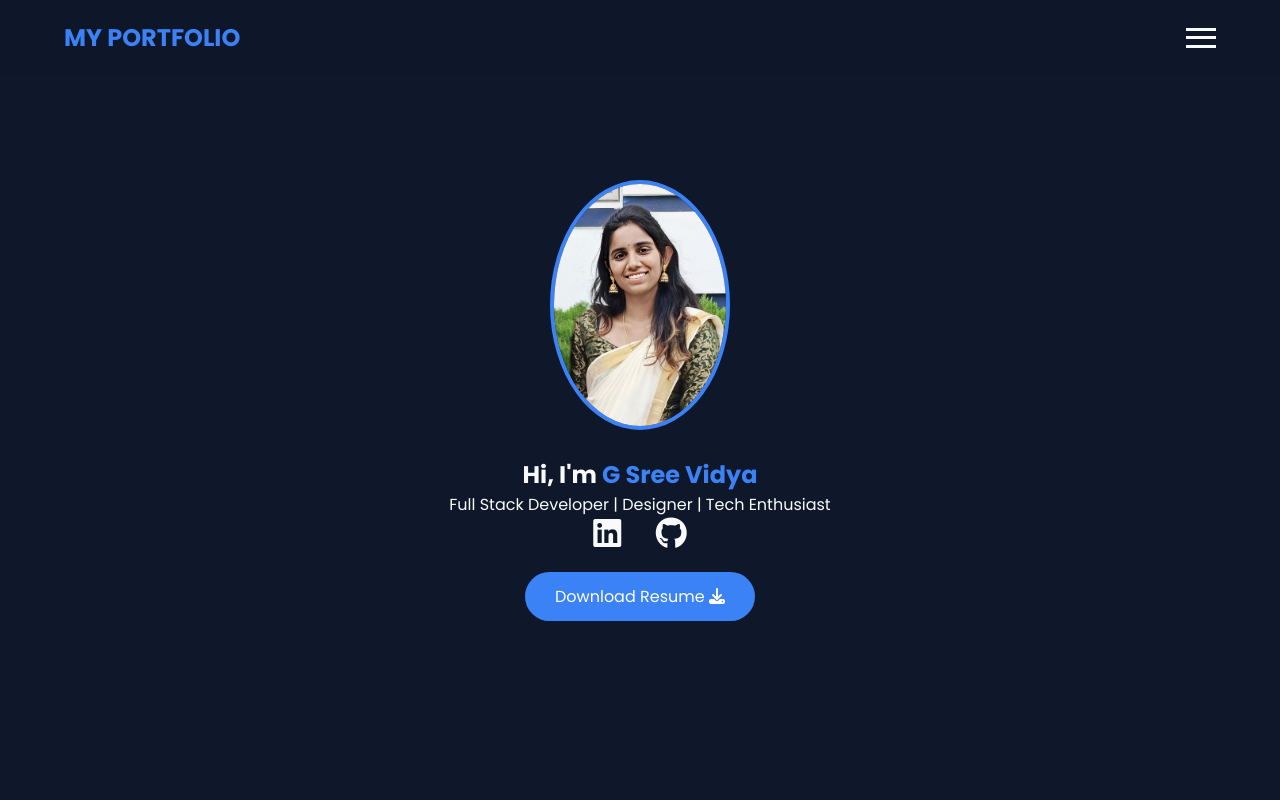
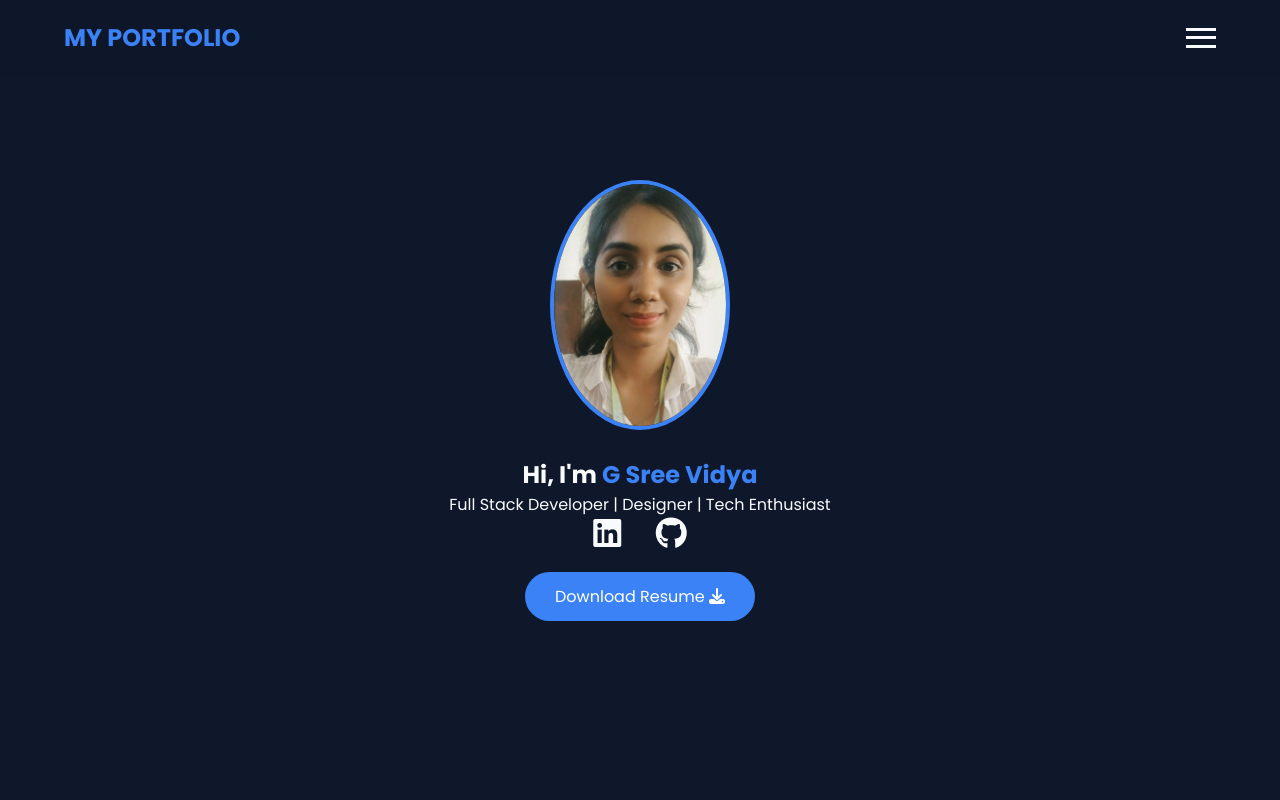
Before and after one commit to sreevidya-ai/SV-portfolio, a plain HTML site: page index.html in a window 1280 px wide. Shown: the top 800 px of the page. Drawn offline with nearby package versions, Linux system fonts and the light colour scheme.

Commit message:
Add files via upload

```diff
--- a/index.html
+++ b/index.html
@@ -31,7 +31,7 @@
 
     <section id="home" class="hero">
         <div class="hero-content" data-aos="fade-up">
-            <img src="assets\WhatsApp Image 2026-04-08 at 7.13.07 PM.jpeg" alt="Profile" class="profile-img">
+            <img src="assets\WhatsApp Image 2026-04-08 at 8.25.40 PM.jpeg" alt="Profile" class="profile-img">
             <h1>Hi, I'm <span class="highlight">G Sree Vidya</span></h1>
             <p>Full Stack Developer | Designer | Tech Enthusiast</p>
             <div class="social-links">
```
Also changed, not shown: assets/WhatsApp Image 2026-04-08 at 8.25.40 PM.jpeg (added).
